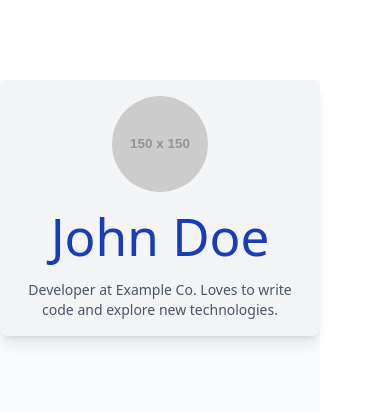
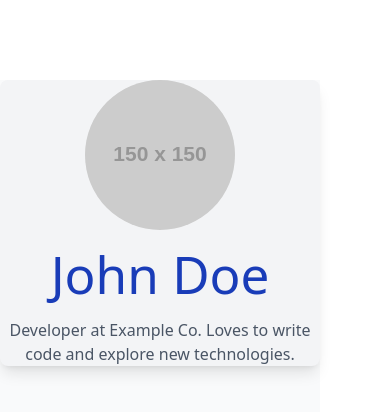
Before and after one commit to Iriswthebees/alx-fe-reactjs, a React (Vite) app in the folder tailwind-react-integration/: page / in a window 390 px wide. Shown: the top 412 px of the page. Built offline with nearby package versions, Linux system fonts and the light colour scheme.

Commit message:
Add responsiveness on small/medium screens

```diff
--- a/tailwind-react-integration/src/components/UserProfile.jsx
+++ b/tailwind-react-integration/src/components/UserProfile.jsx
@@ -2,7 +2,7 @@ export default function UserProfile() {
   return (
     <div className="
       bg-gray-100
-      p-4 md:p-8
+      sm:p-4 md:p-8
       max-w-xs md:max-w-sm
       mx-auto my-20
       rounded-lg shadow-lg
@@ -14,16 +14,16 @@ export default function UserProfile() {
         className="
           rounded-full
           mx-auto
-          w-24 h-24
+          sm:w-24 sm:h-24
           md:w-36 md:h-36
         "
       />
 
-      <h1 className="text-lg md:text-xl text-blue-800 my-4">
+      <h1 className="sm:text-lg md:text-xl text-blue-800 my-4">
         John Doe
       </h1>
 
-      <p className="text-sm md:text-base text-gray-600">
+      <p className="sm:text-sm md:text-base text-gray-600">
         Developer at Example Co. Loves to write code and explore new technologies.
       </p>
     </div>
```
